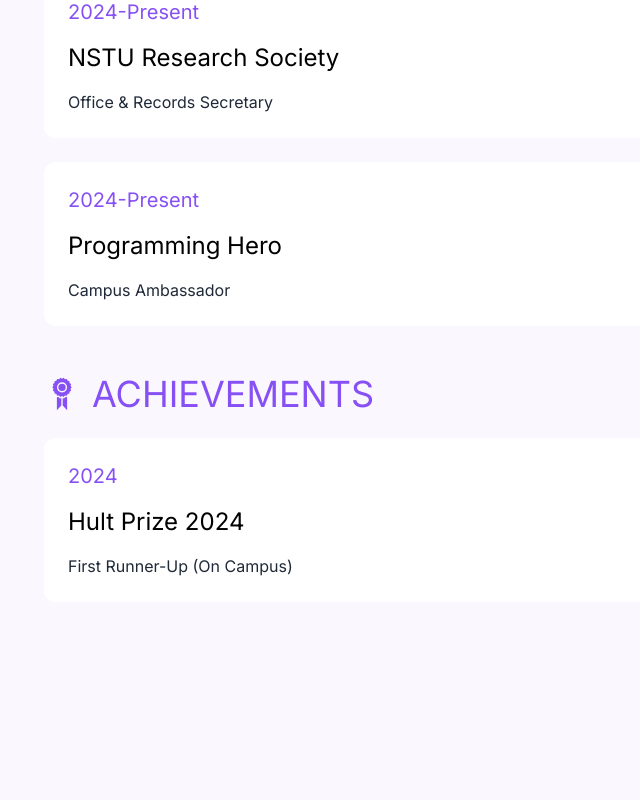
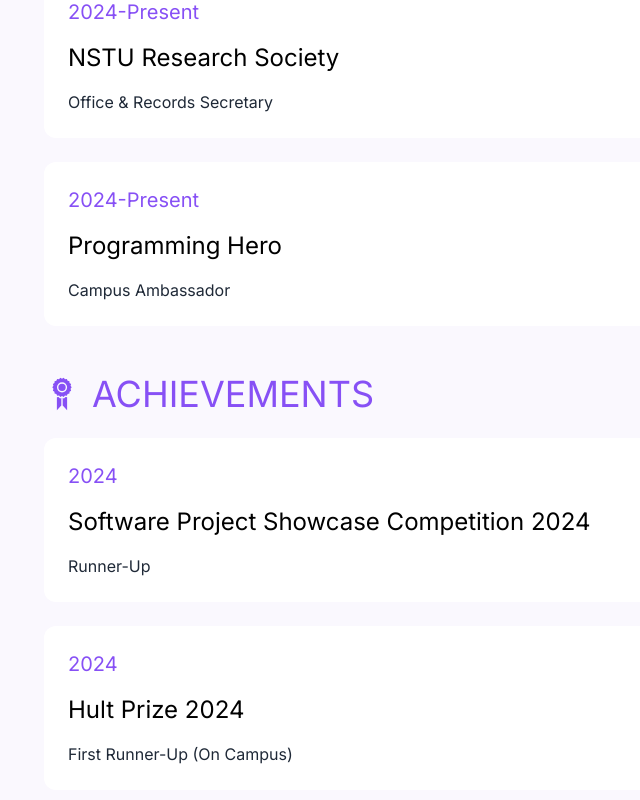
Before and after one commit to tisabbir/md-tarekul-islam-sabbir, a Next.js app: page /resume in a window 1280 px wide. Shown: the part 810-1610 px from the top of the page, without its empty margins (20-660 px from the left). Before the commit the page ends 1460 px from the top, so only its background shows below. Built offline with nearby package versions, Linux system fonts and the light colour scheme.

Commit message:
Software project showcase competetion added

```diff
--- a/src/app/resume/page.js
+++ b/src/app/resume/page.js
@@ -53,6 +53,11 @@
 
                 <div data-aos="fade-up" data-aos-duration="1000" className="bg-white p-6 rounded-xl space-y-4 mt-6">
                     <h3 className="text-xl text-[#8750F5] ">2024</h3>
+                    <h2 className="text-2xl text-black">Software Project Showcase Competition 2024</h2>
+                    <p>Runner-Up</p>
+                </div>
+                <div data-aos="fade-up" data-aos-duration="1000" className="bg-white p-6 rounded-xl space-y-4 mt-6">
+                    <h3 className="text-xl text-[#8750F5] ">2024</h3>
                     <h2 className="text-2xl text-black">Hult Prize 2024</h2>
                     <p>First Runner-Up (On Campus)</p>
                 </div>
```
